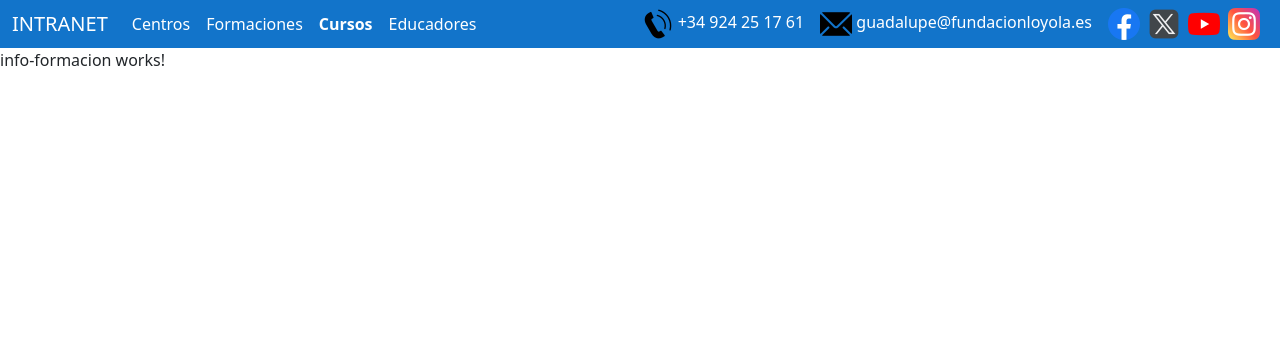
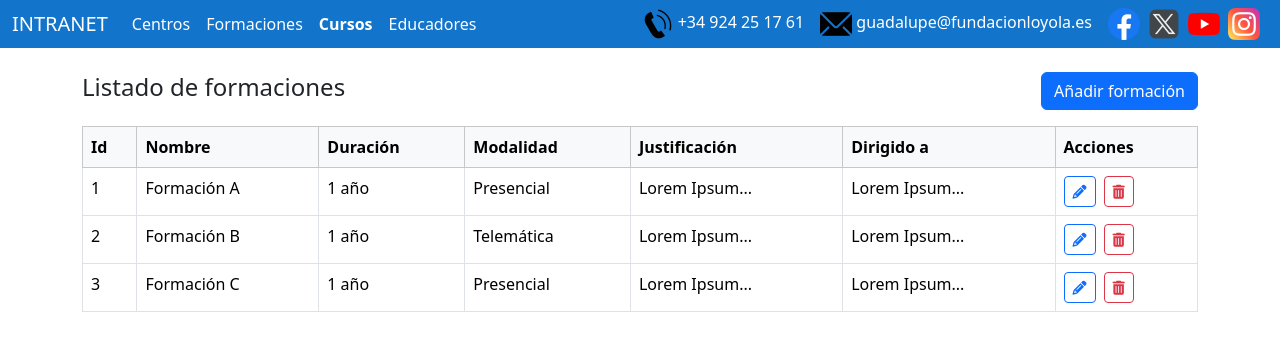
Before and after one commit to levijcdfEVG/TFG_DEMO, an Angular app: page /info-cursos in a window 1280 px wide. Shown: the top 350 px of the page. Built offline with nearby package versions, Linux system fonts and the light colour scheme.

Commit message:
Se ha creado una base para hacer las dashboards en el apartado de formacion

```diff
--- a/src/app/components/dashboard/info-formacion/info-formacion.component.html
+++ b/src/app/components/dashboard/info-formacion/info-formacion.component.html
@@ -1 +1,34 @@
-<p>info-formacion works!</p>
+<div class="container mt-4">
+  <div class="d-flex justify-content-between align-items-center mb-3">
+    <h4>Listado de formaciones</h4>
+    <button class="btn btn-primary">Añadir formación</button>
+  </div>
+
+  <table class="table table-bordered table-hover">
+    <thead class="table-light">
+    <tr>
+      <th>Id</th>
+      <th>Nombre</th>
+      <th>Duración</th>
+      <th>Modalidad</th>
+      <th>Justificación</th>
+      <th>Dirigido a</th>
+      <th>Acciones</th>
+    </tr>
+    </thead>
+    <tbody>
+    <tr *ngFor="let f of formaciones">
+      <td>{{ f.id }}</td>
+      <td>{{ f.nombre }}</td>
+      <td>{{ f.duracion }}</td>
+      <td>{{ f.modalidad }}</td>
+      <td>{{ f.justificacion }}</td>
+      <td>{{ f.dirigidoA }}</td>
+      <td>
+        <button class="btn btn-sm btn-outline-primary me-2"><i class="fa-solid fa-pencil"></i></button>
+        <button class="btn btn-sm btn-outline-danger"><i class="fa-solid fa-trash-can"></i></button>
+      </td>
+    </tr>
+    </tbody>
+  </table>
+</div>
--- a/src/app/components/dashboard/info-formacion/info-formacion.component.ts
+++ b/src/app/components/dashboard/info-formacion/info-formacion.component.ts
@@ -6,5 +6,9 @@ import { Component } from '@angular/core';
   styleUrls: ['./info-formacion.component.css']
 })
 export class InfoFormacionComponent {
-
+  public formaciones : any = [
+    { id: 1, nombre: 'Formación A', duracion: '1 año', modalidad: 'Presencial', justificacion: 'Lorem Ipsum...', dirigidoA: 'Lorem Ipsum...' },
+    { id: 2, nombre: 'Formación B', duracion: '1 año', modalidad: 'Telemática', justificacion: 'Lorem Ipsum...', dirigidoA: 'Lorem Ipsum...' },
+    { id: 3, nombre: 'Formación C', duracion: '1 año', modalidad: 'Presencial', justificacion: 'Lorem Ipsum...', dirigidoA: 'Lorem Ipsum...' },
+  ];
 }
--- a/src/index.html
+++ b/src/index.html
@@ -6,6 +6,7 @@
   <base href="/">
   <meta name="viewport" content="width=device-width, initial-scale=1">
   <link rel="icon" type="image/x-icon" href="favicon.ico">
+  <link rel="stylesheet" href="https://cdnjs.cloudflare.com/ajax/libs/font-awesome/6.5.0/css/all.min.css" integrity="..." crossorigin="anonymous">
 </head>
 <body>
   <app-root></app-root>
```
Also changed, not shown: 1 other file (tests, documents, lock files or other folders).
